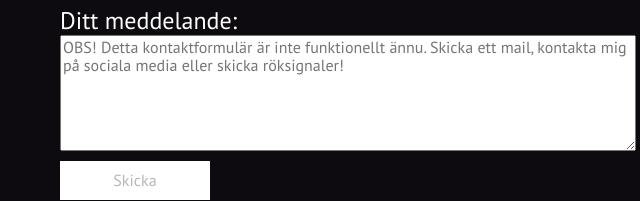
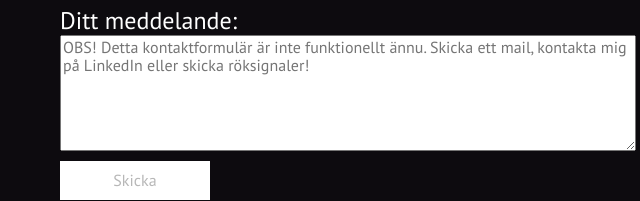
Before and after one commit to hellohely/portfolio, a website built with Parcel: page index.html in a window 1280 px wide. Shown: the part 2614-2815 px from the top of the page, 196-836 px from the left. Built offline with nearby package versions, Linux system fonts and the light colour scheme; files whose address does not match are found by name.

Commit message:
Changed placeholder text

```diff
--- a/index.html
+++ b/index.html
@@ -153,7 +153,7 @@
         <label>E-post:</label>
         <input type="email" placeholder="exempel@exempel.se">
         <label>Ditt meddelande:</label>
-        <textarea rows="6" placeholder="OBS! Detta kontaktformulär är inte funktionellt ännu. Skicka ett mail, kontakta mig på sociala media eller skicka röksignaler!"></textarea>
+        <textarea rows="6" placeholder="OBS! Detta kontaktformulär är inte funktionellt ännu. Skicka ett mail, kontakta mig på LinkedIn eller skicka röksignaler!"></textarea>
         <input class="send" type="submit" value="Skicka" disabled="disabled">
       </form>
         <h3>E-post:</h3>
```
